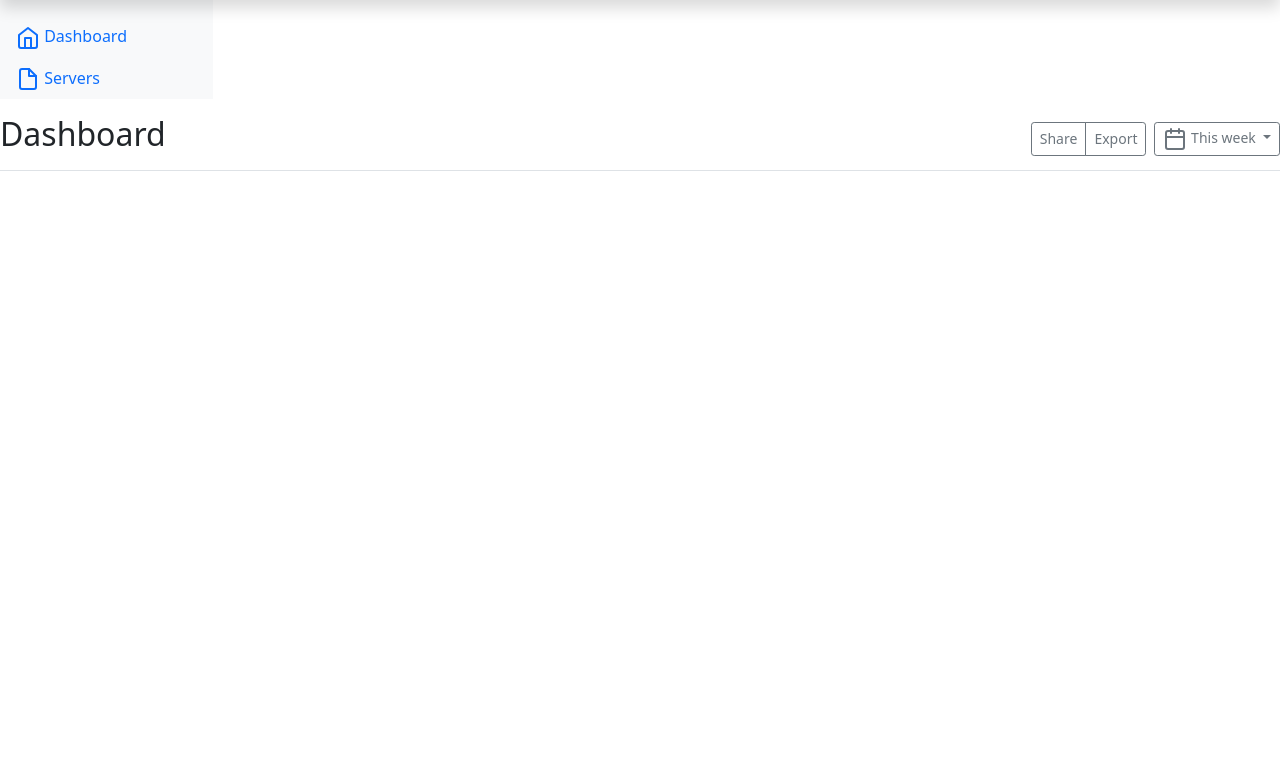
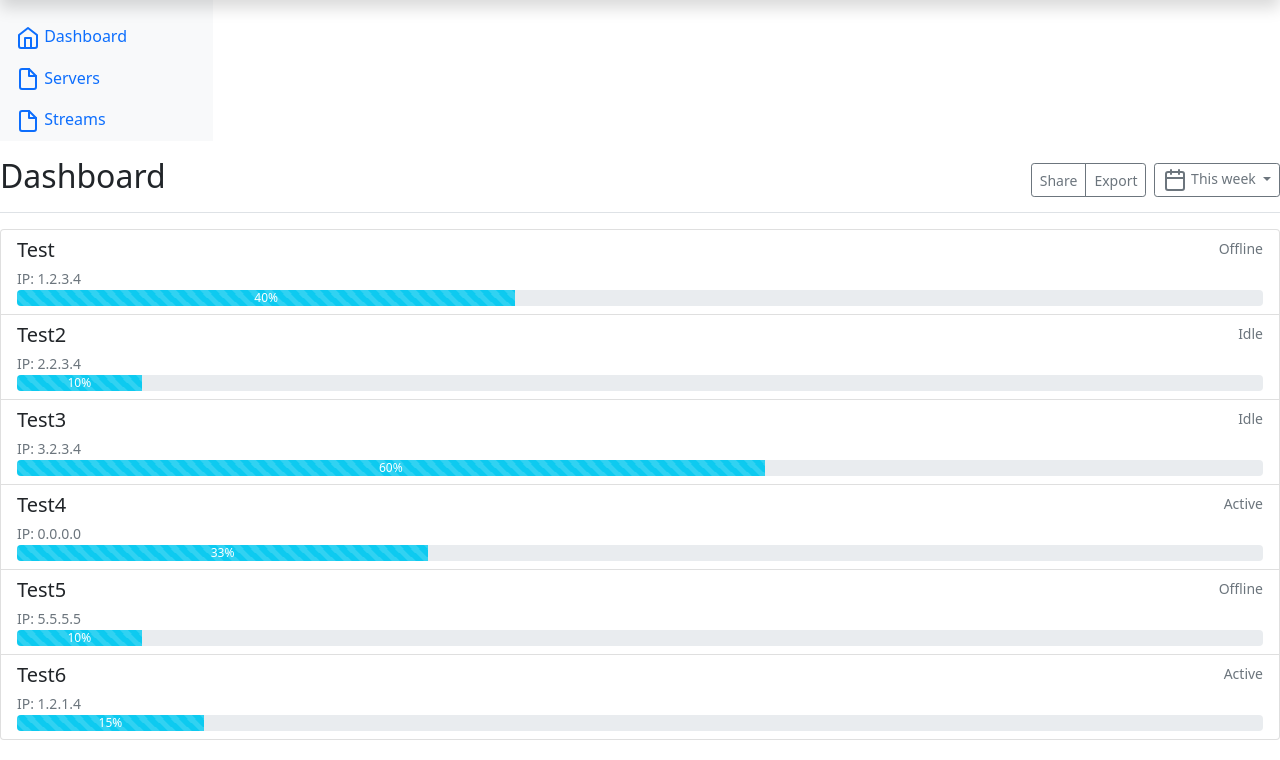
Before and after one commit to brusnikanv/FS_Server_cluster, a Flask app: page /servers in a window 1280 px wide. Shown: the part 40-800 px from the top of the page. Run offline with Flask 2, Linux system fonts and the light colour scheme.

Commit message:
Test commit with servers.html updated

```diff
--- /dev/null
+++ b/data.py
@@ -0,0 +1,41 @@
+class Camera:
+    def __init__(self, name, rtsp):
+        self.name = 'Camera_name'
+        self.rtsp = 'rtsp://0.0.0.0/live'
+
+    def __str__(self):
+        return self.name
+
+    def __repr__(self):
+        return repr({'name': self.name, 'ipaddr': self.ipaddr, 'assigned': self.assigned})
+
+
+class Server:
+    def __init__(self, name, ipaddr, status, load):
+        self.name = name
+        self.ipaddr = ipaddr
+        self.status = status
+        self.load = load
+        self.cameras = dict()
+
+    #    def add(self, camera):
+    #        self.cameras[]
+
+    def __repr__(self):
+        return repr({'name': self.name, 'ipaddr': self.ipaddr, 'status': self.status, 'status': self.load})
+
+
+def test_get_servers():
+    servers = list()
+    servers.append(Server(name='Test', ipaddr='1.2.3.4', status='Offline', load=40))
+    servers.append(Server(name='Test2', ipaddr='2.2.3.4', status='Idle', load=10))
+    servers.append(Server(name='Test3', ipaddr='3.2.3.4', status='Idle', load=60))
+    servers.append(Server(name='Test4', ipaddr='0.0.0.0', status='Active', load=33))
+    servers.append(Server(name='Test5', ipaddr='5.5.5.5', status='Offline', load=10))
+    servers.append(Server(name='Test6', ipaddr='1.2.1.4', status='Active', load=15))
+
+    return servers
+
+
+def test_get_streams():
+    return
--- a/main.py
+++ b/main.py
@@ -1,4 +1,5 @@
 from flask import Flask, render_template
+import data
 
 app = Flask(__name__)
 
@@ -10,8 +11,9 @@ def index():
 
 
 @app.route('/servers')
-def second():
-    return render_template('servers.html')
+def servers():
+    return render_template('servers.html', servers=data.test_get_servers())
+
 
 if __name__ == '__main__':
     app.run(debug=True)
--- a/templates/base.html
+++ b/templates/base.html
@@ -27,14 +27,35 @@
         <ul class="nav flex-column">
           <li class="nav-item">
               <a class="nav-link active" aria-current="page" href="/">
-              <svg xmlns="http://www.w3.org/2000/svg" width="24" height="24" viewBox="0 0 24 24" fill="none" stroke="currentColor" stroke-width="2" stroke-linecap="round" stroke-linejoin="round" class="feather feather-home" aria-hidden="true"><path d="M3 9l9-7 9 7v11a2 2 0 0 1-2 2H5a2 2 0 0 1-2-2z"></path><polyline points="9 22 9 12 15 12 15 22"></polyline></svg>
+                  <svg xmlns="http://www.w3.org/2000/svg" width="24" height="24" viewBox="0 0 24 24" fill="none"
+                       stroke="currentColor" stroke-width="2" stroke-linecap="round" stroke-linejoin="round"
+                       class="feather feather-home" aria-hidden="true">
+                      <path d="M3 9l9-7 9 7v11a2 2 0 0 1-2 2H5a2 2 0 0 1-2-2z"></path>
+                      <polyline points="9 22 9 12 15 12 15 22"></polyline>
+                  </svg>
                   Dashboard
               </a>
           </li>
             <li class="nav-item">
                 <a class="nav-link" href="/servers">
-              <svg xmlns="http://www.w3.org/2000/svg" width="24" height="24" viewBox="0 0 24 24" fill="none" stroke="currentColor" stroke-width="2" stroke-linecap="round" stroke-linejoin="round" class="feather feather-file" aria-hidden="true"><path d="M13 2H6a2 2 0 0 0-2 2v16a2 2 0 0 0 2 2h12a2 2 0 0 0 2-2V9z"></path><polyline points="13 2 13 9 20 9"></polyline></svg>
+                    <svg xmlns="http://www.w3.org/2000/svg" width="24" height="24" viewBox="0 0 24 24" fill="none"
+                         stroke="currentColor" stroke-width="2" stroke-linecap="round" stroke-linejoin="round"
+                         class="feather feather-file" aria-hidden="true">
+                        <path d="M13 2H6a2 2 0 0 0-2 2v16a2 2 0 0 0 2 2h12a2 2 0 0 0 2-2V9z"></path>
+                        <polyline points="13 2 13 9 20 9"></polyline>
+                    </svg>
                     Servers
+                </a>
+            </li>
+            <li class="nav-item">
+                <a class="nav-link" href="/streams">
+                    <svg xmlns="http://www.w3.org/2000/svg" width="24" height="24" viewBox="0 0 24 24" fill="none"
+                         stroke="currentColor" stroke-width="2" stroke-linecap="round" stroke-linejoin="round"
+                         class="feather feather-file" aria-hidden="true">
+                        <path d="M13 2H6a2 2 0 0 0-2 2v16a2 2 0 0 0 2 2h12a2 2 0 0 0 2-2V9z"></path>
+                        <polyline points="13 2 13 9 20 9"></polyline>
+                    </svg>
+                    Streams
                 </a>
             </li>
         </ul>
--- a/templates/servers.html
+++ b/templates/servers.html
@@ -13,10 +13,35 @@ Servers
                 <button type="button" class="btn btn-sm btn-outline-secondary">Export</button>
             </div>
             <button type="button" class="btn btn-sm btn-outline-secondary dropdown-toggle">
-            <svg xmlns="http://www.w3.org/2000/svg" width="24" height="24" viewBox="0 0 24 24" fill="none" stroke="currentColor" stroke-width="2" stroke-linecap="round" stroke-linejoin="round" class="feather feather-calendar" aria-hidden="true"><rect x="3" y="4" width="18" height="18" rx="2" ry="2"></rect><line x1="16" y1="2" x2="16" y2="6"></line><line x1="8" y1="2" x2="8" y2="6"></line><line x1="3" y1="10" x2="21" y2="10"></line></svg>
+                <svg xmlns="http://www.w3.org/2000/svg" width="24" height="24" viewBox="0 0 24 24" fill="none"
+                     stroke="currentColor" stroke-width="2" stroke-linecap="round" stroke-linejoin="round"
+                     class="feather feather-calendar" aria-hidden="true">
+                    <rect x="3" y="4" width="18" height="18" rx="2" ry="2"></rect>
+                    <line x1="16" y1="2" x2="16" y2="6"></line>
+                    <line x1="8" y1="2" x2="8" y2="6"></line>
+                    <line x1="3" y1="10" x2="21" y2="10"></line>
+                </svg>
                 This week
             </button>
         </div>
     </div>
-
+    <div class="list-group">
+        {% for server in servers %}
+            {# {{ server }} #}
+            <a href="#" class="list-group-item list-group-item-action flex-column align-items-start">
+                <div class="d-flex w-100 justify-content-between">
+                    <h5 class="mb-1">{{ server.name }}</h5>
+                    <small class="text-muted">{{ server.status }}</small>
+                </div>
+                {# <p class="mb-1">Details </p> #}
+                <small class="text-muted">IP: {{ server.ipaddr }}</small>
+                <div class="progress">
+                    <div class="progress-bar progress-bar-striped progress-bar-animated bg-info" role="progressbar"
+                         aria-valuenow="75" aria-valuemin="0" aria-valuemax="100"
+                         style="width: {{ server.load }}%">{{ server.load }}%
+                    </div>
+                </div>
+            </a>
+        {% endfor %}
+    </div>
 {% endblock %}
```
Lines whose indentation alone changed are shown as unchanged.
